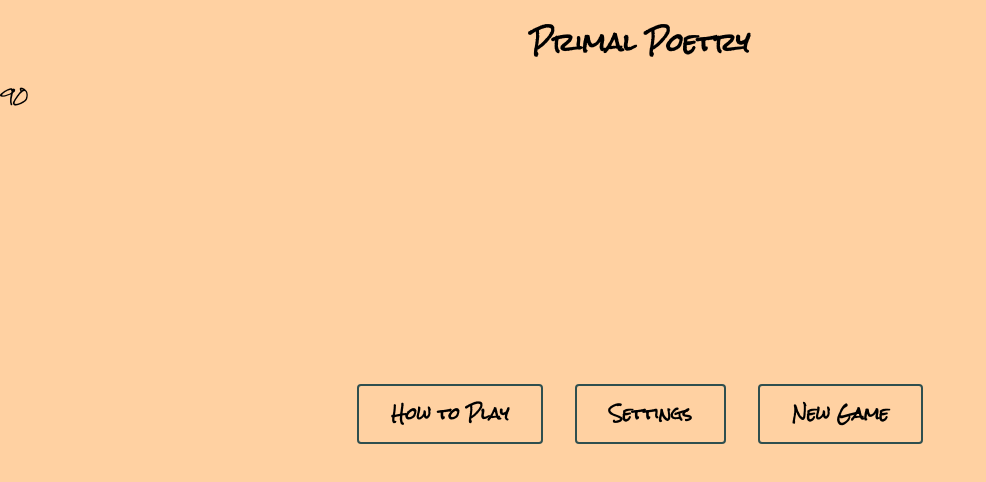
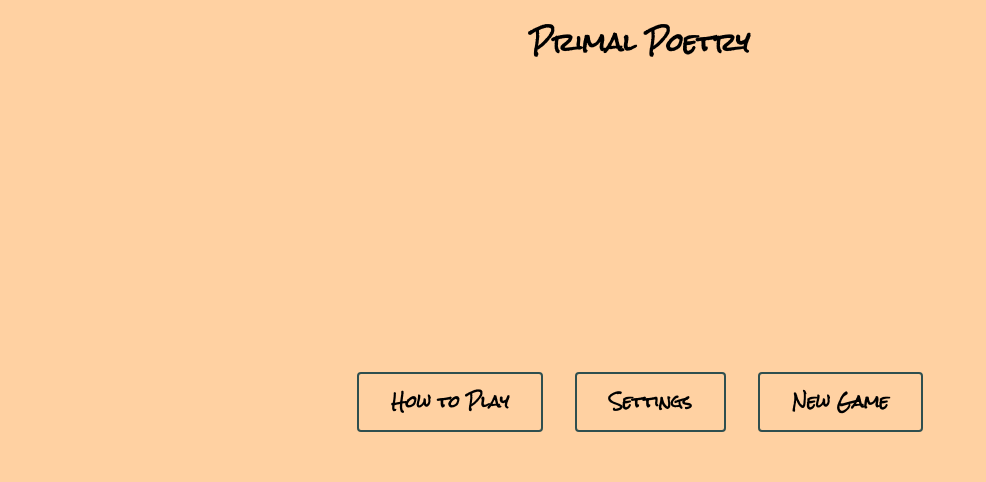
Before and after one commit to yodigi7/primal-poetry, a SvelteKit app: page / in a window 1280 px wide. Shown: the top 482 px of the page, without its empty margins (0-986 px from the left). Built offline with nearby package versions, Linux system fonts and the light colour scheme.

Commit message:
Remove turn duration from header layout.

```diff
--- a/src/routes/+layout.svelte
+++ b/src/routes/+layout.svelte
@@ -1,13 +1,11 @@
 <script lang="ts">
 	import { base } from '$app/paths';
 	import '../app.css';
-	import { settings } from '../stores/settingStore';
 	let { children } = $props();
 </script>
 
 <header>
 	<h1><a href={base}><strong>Primal Poetry</strong></a></h1>
-	{$settings.turnDuration}
 </header>
 
 <div>
```
